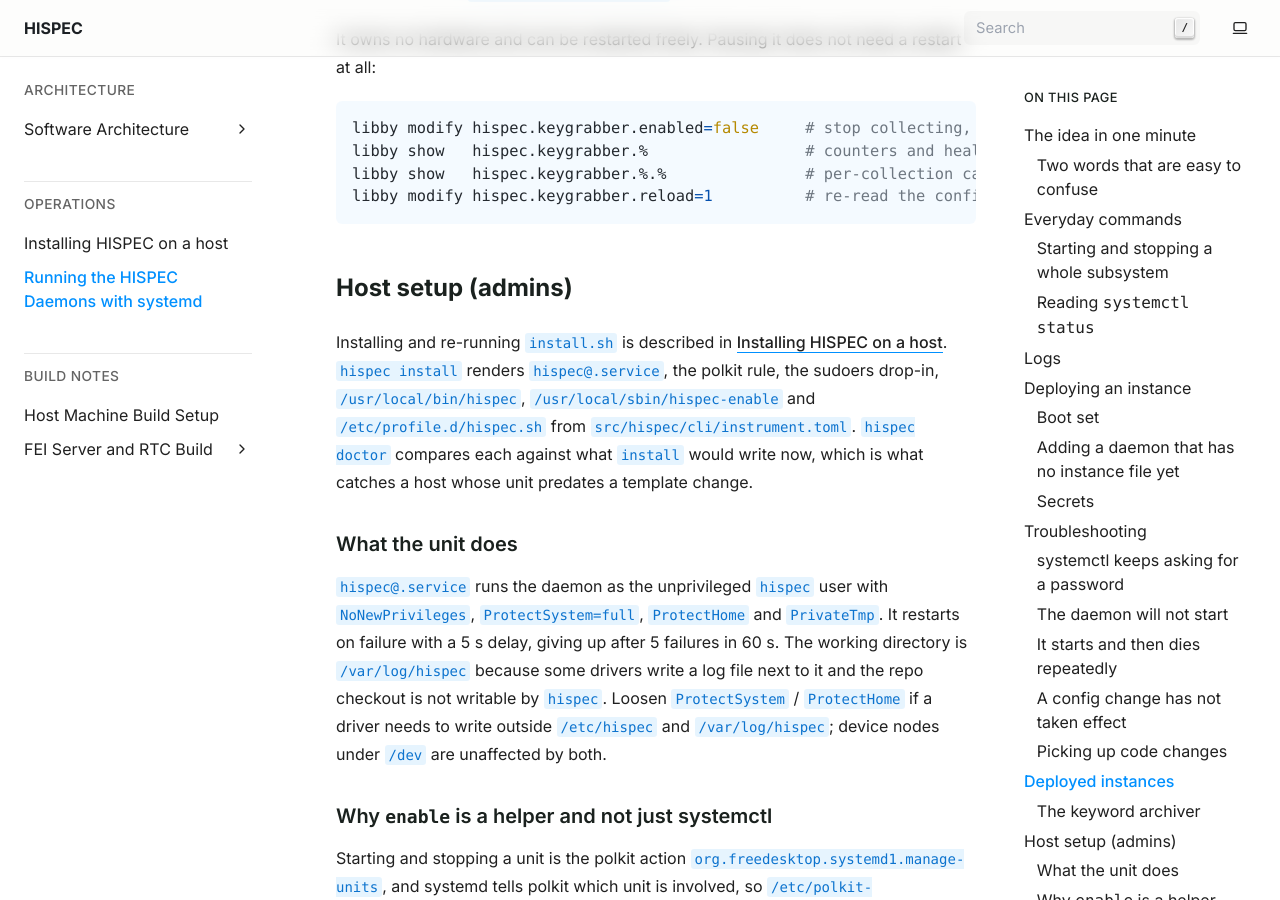
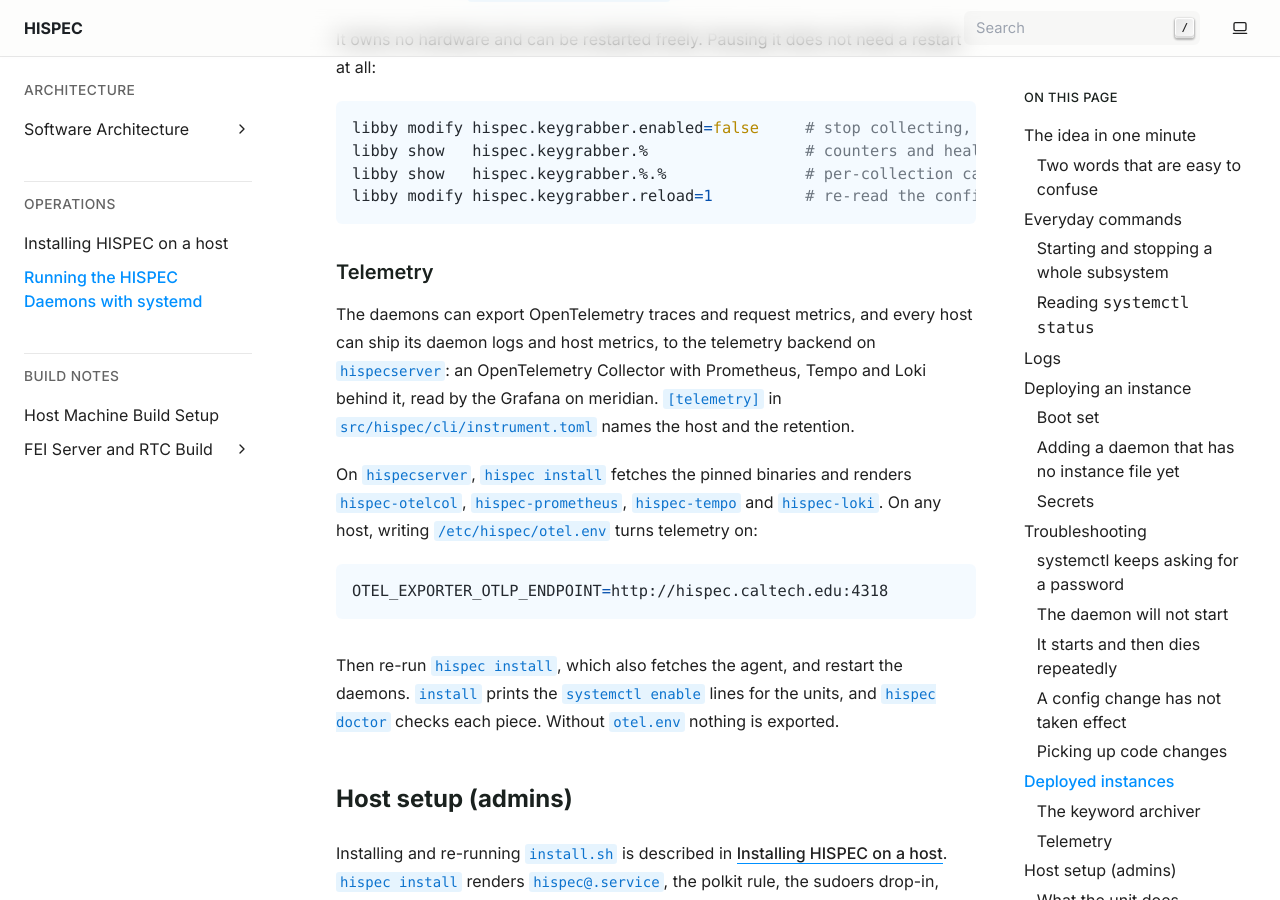
Before and after one commit to CaltechOpticalObservatories/hispec, a Sphinx documentation site: the page built from docs/operations/systemd.md, in a window 1280 px wide and 900 px high, scrolled down 13252 px. Built offline with Sphinx 7.4.7, drawn with Linux system fonts in a browser that asks for light colours; some of the changed text lies outside the part shown.

Commit message:
Run libby's telemetry backend on hispecserver and install the otel extra

````diff
--- a/docs/operations/systemd.md
+++ b/docs/operations/systemd.md
@@ -492,6 +492,26 @@
 libby modify hispec.keygrabber.reload=1          # re-read the config file
 ```
 
+### Telemetry
+
+The daemons can export OpenTelemetry traces and request metrics, and every
+host can ship its daemon logs and host metrics, to the telemetry backend on
+`hispecserver`: an OpenTelemetry Collector with Prometheus, Tempo and Loki
+behind it, read by the Grafana on meridian. `[telemetry]` in
+`src/hispec/cli/instrument.toml` names the host and the retention.
+
+On `hispecserver`, `hispec install` fetches the pinned binaries and renders
+`hispec-otelcol`, `hispec-prometheus`, `hispec-tempo` and `hispec-loki`. On any
+host, writing `/etc/hispec/otel.env` turns telemetry on:
+
+```bash
+OTEL_EXPORTER_OTLP_ENDPOINT=http://hispec.caltech.edu:4318
+```
+
+Then re-run `hispec install`, which also fetches the agent, and restart the
+daemons. `install` prints the `systemctl enable` lines for the units, and
+`hispec doctor` checks each piece. Without `otel.env` nothing is exported.
+
 ## Host setup (admins)
 
 Installing and re-running `install.sh` is described in {doc}`../install`.
--- a/pyproject.toml
+++ b/pyproject.toml
@@ -33,7 +33,8 @@
     # MQTT 5 transport for the FIB PCBs in hispec.driver.fib
     "paho-mqtt>=2",
     # influxdb extra: needed by daemons/generic/keygrabber
-    "libby[influxdb]@git+https://github.com/CaltechOpticalObservatories/libby.git",
+    # otel extra: OpenTelemetry export, on once /etc/hispec/otel.env names the backend
+    "libby[influxdb,otel]@git+https://github.com/CaltechOpticalObservatories/libby.git",
     "hardware_device_base@git+https://github.com/COO-Utilities/hardware_device_base",
     "instrumentctl@git+https://github.com/CaltechOpticalObservatories/instrumentctl.git",
     "camera_daemon@git+https://github.com/COO-Utilities/camera-daemon.git"
````
Also changed, not shown: src/hispec/cli/instrument.toml (+9 -0 lines).
